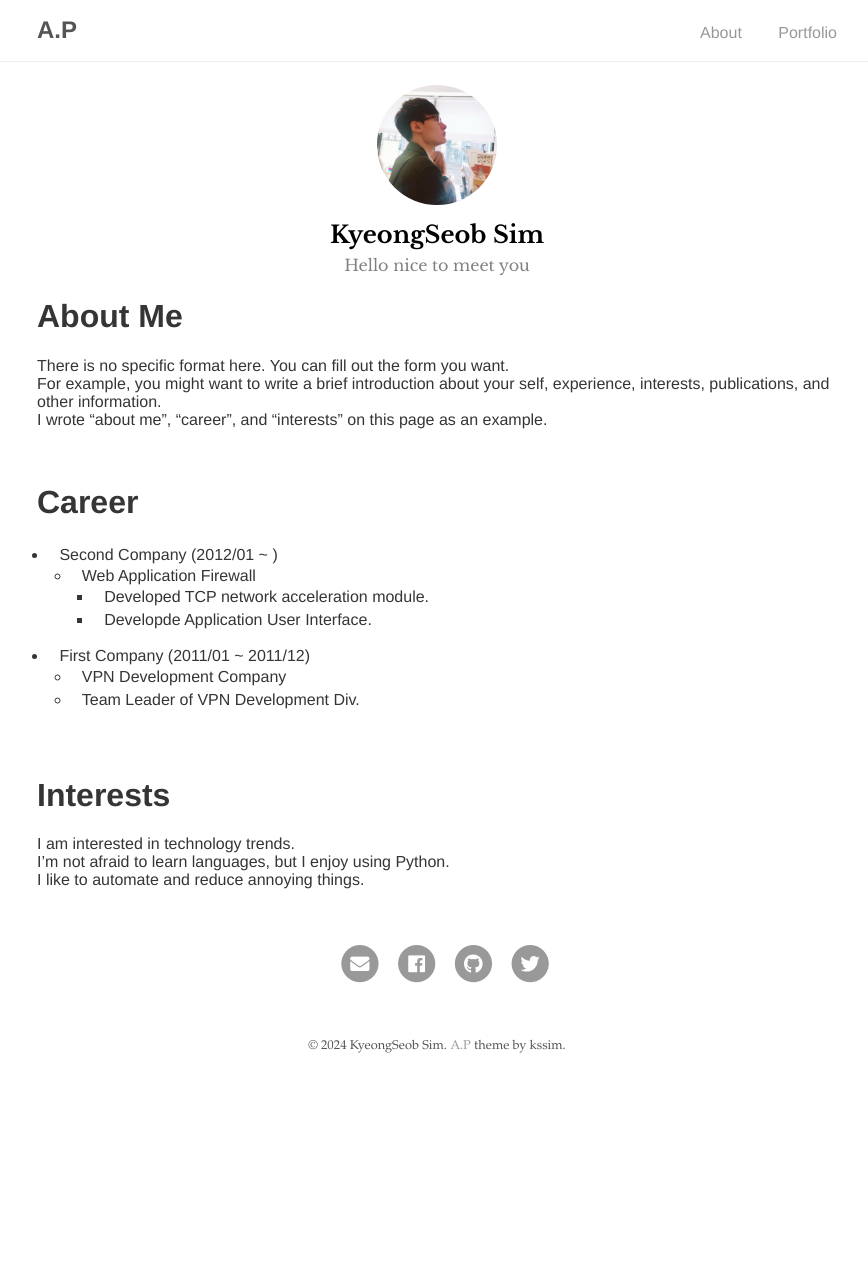
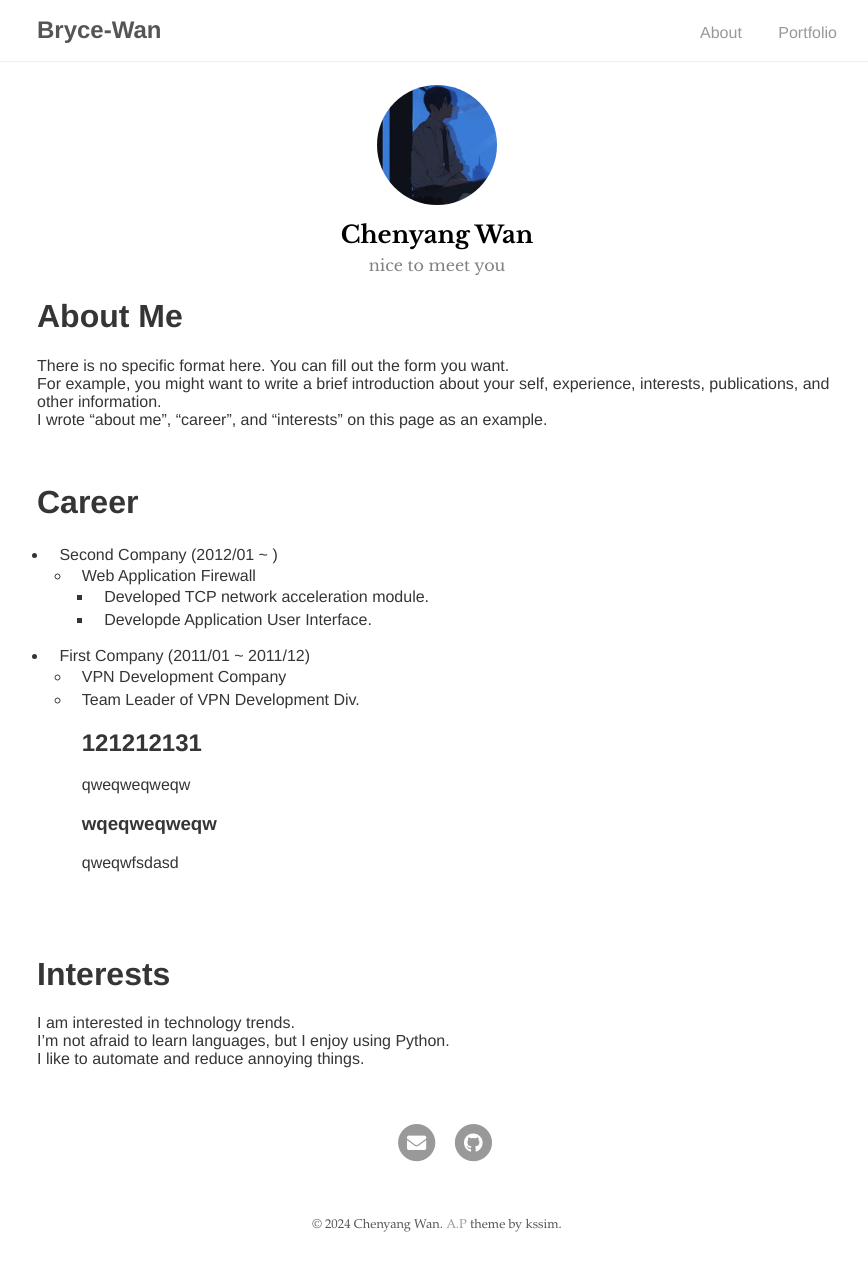
Before and after one commit to bryce-wan/bryce-wan.github.io, a Jekyll site: the page built from index.md, in a window 1280 px wide. Shown: the whole page, without its empty margins (203-1071 px from the left). Built offline with Jekyll 4.4.1, drawn with Linux system fonts in a browser that asks for light colours; our own code applies the rules of GitHub Pages for plain Markdown files; before the commit the page ends 1089 px from its top, so only the background shows below that.

```diff
--- a/_config.yml
+++ b/_config.yml
@@ -1,14 +1,14 @@
 # Site settings
-title: A.P
+title: Bryce-Wan
 baseurl: ""
 url: "https://bryce-wan.github.io"
 google_analytics: # Tracking ID, e.g. "UA-000000-01"
 
 # Author
 author:
-  name: KyeongSeob Sim
-  desc: Hello nice to meet you
-  email: ksub0912@gmail.com
+  name: Chenyang Wan
+  desc: nice to meet you
+  email: bryce.chenyang.w@gmail.com
   selfie: assets/img/profile.jpg
 
 # social
@@ -17,9 +17,9 @@ social:
   behance:
   bitbucket:
   dribbble:
-  facebook: Test
+  facebook:
   flickr:
-  github: kssim
+  github: bryce-wan
   google_plus:
   instagram:
   keybase:
@@ -31,7 +31,7 @@ social:
   steam:
   tumblr:
   gitlab:
-  twitter: Test
+  twitter:
   vimeo:
   wordpress:
   youtube:
--- a/index.md
+++ b/index.md
@@ -17,6 +17,10 @@ I wrote "about me", "career", and "interests" on this page as an example.
 * First Company (2011/01 ~ 2011/12)
   * VPN Development Company
   * Team Leader of VPN Development Div.
+## 121212131
+qweqweqweqw
+### wqeqweqweqw
+qweqwfsdasd
 
 <br/>
 
```
Also changed, not shown: _posts/2017-12-14-reservation-bot.md (+2 -0 lines), assets/img/profile.jpg, 7 other files.
